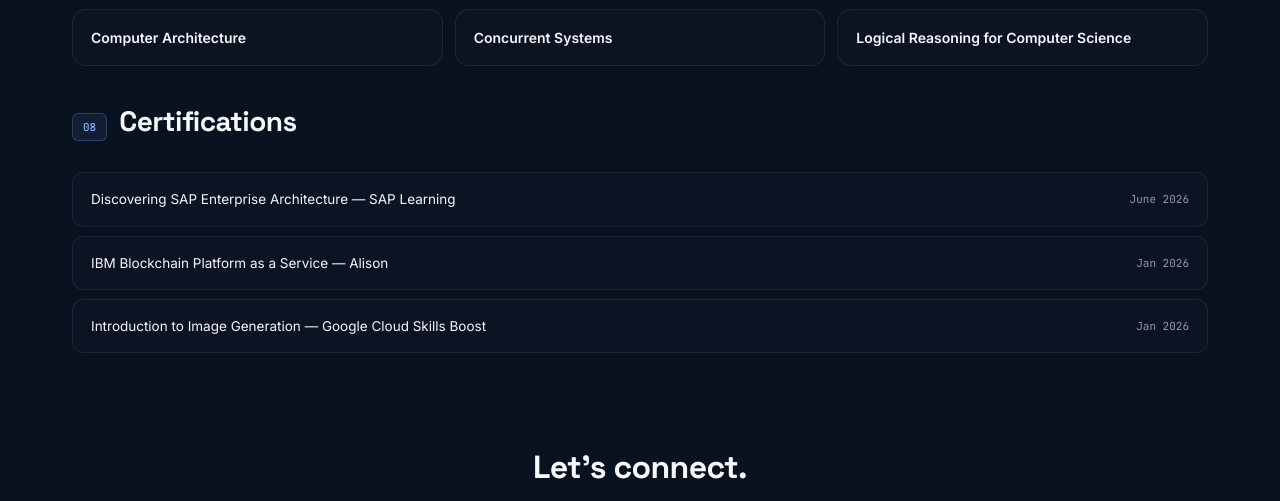
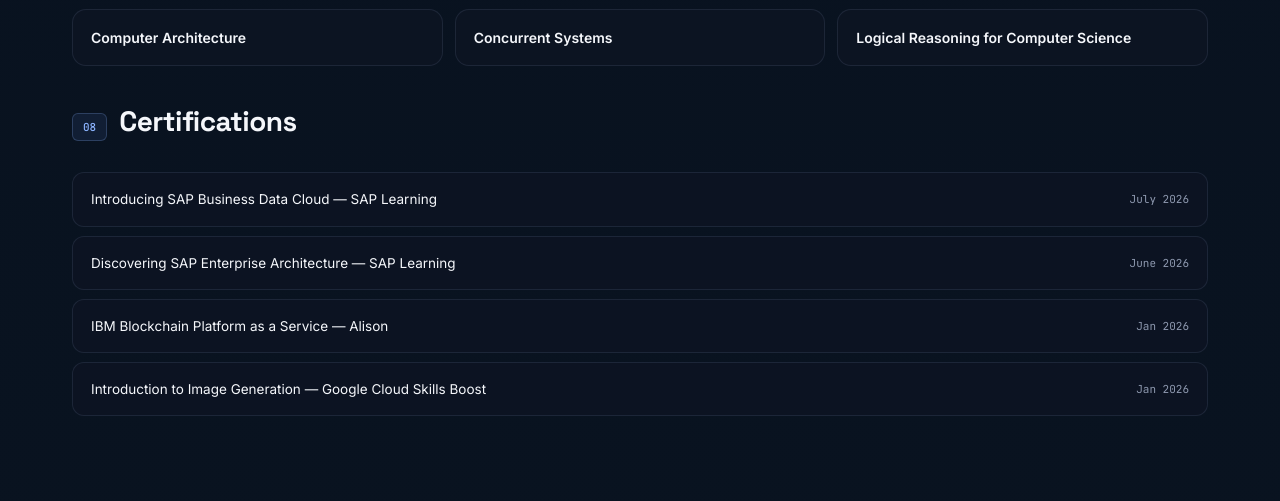
Before and after one commit to PratikSurana123/Pratik_Portfolio, a plain HTML site: page index.html in a window 1280 px wide. Shown: the part 4911-5412 px from the top of the page. Drawn offline with Linux system fonts and the light colour scheme.

Commit message:
Add new certification for SAP Business Data Cloud

```diff
--- a/index.html
+++ b/index.html
@@ -846,6 +846,7 @@
 
   <div class="sec-head reveal" style="margin-top:32px;"><span class="tag">08</span><h2>Certifications</h2></div>
   <div class="cert-list reveal">
+    <div class="cert-item"><span>Introducing SAP Business Data Cloud — SAP Learning</span><span class="cert-date">July 2026</span></div>
     <div class="cert-item"><span>Discovering SAP Enterprise Architecture — SAP Learning</span><span class="cert-date">June 2026</span></div>
     <div class="cert-item"><span>IBM Blockchain Platform as a Service — Alison</span><span class="cert-date">Jan 2026</span></div>
     <div class="cert-item"><span>Introduction to Image Generation — Google Cloud Skills Boost</span><span class="cert-date">Jan 2026</span></div>
```
